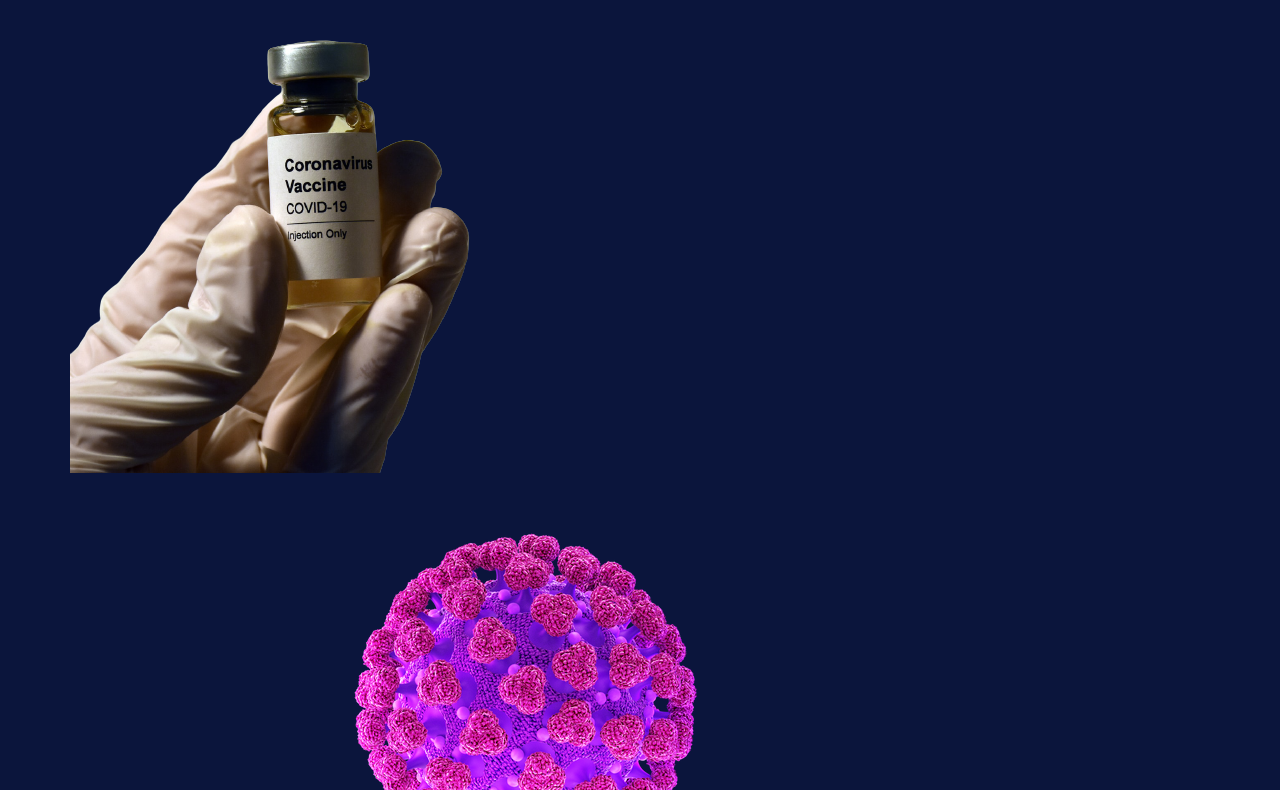
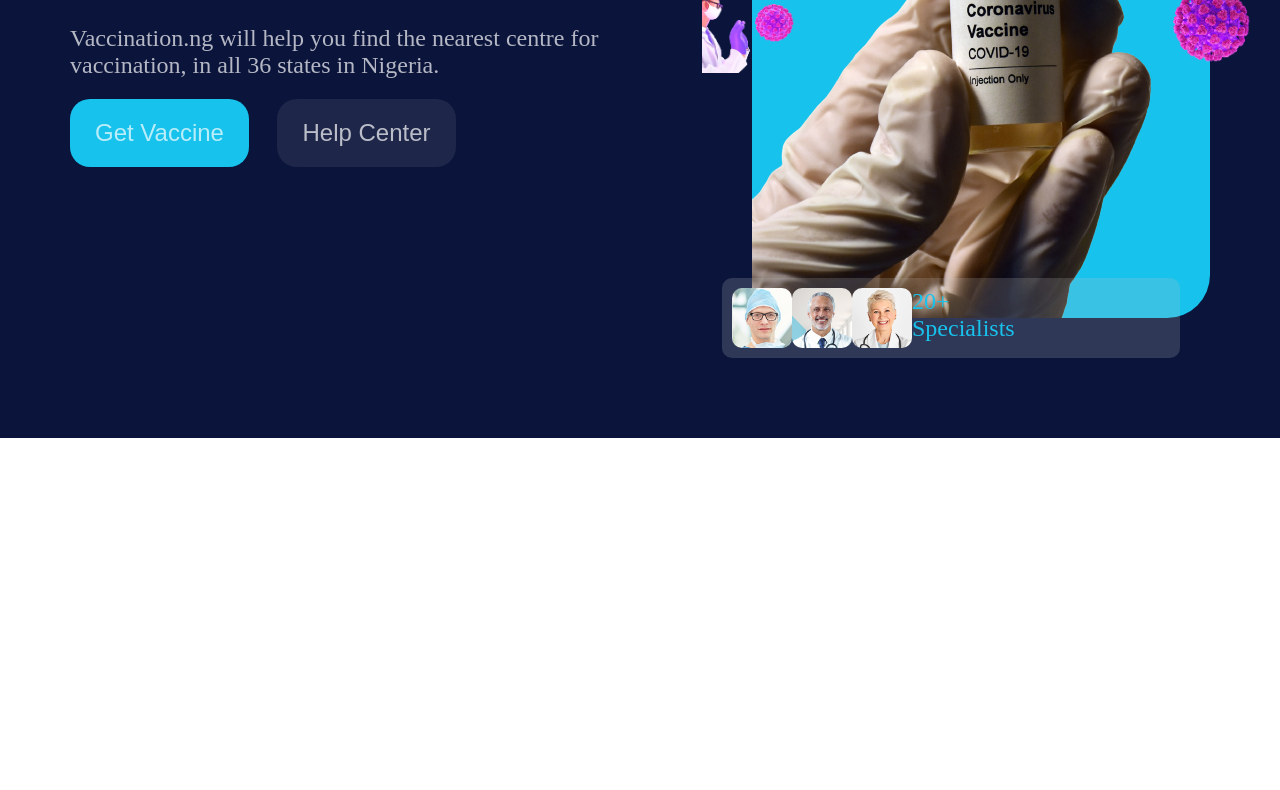
Before and after one commit to Satish9047/lf-assignment-3, a website: page index.html in a window 1280 px wide. Shown: the part 376-1166 px from the top of the page. After the commit the page ends 814 px from the top, so only its background shows below. Drawn offline with Linux system fonts and the light colour scheme.

Commit message:
updates on banner

```diff
--- a/index.html
+++ b/index.html
@@ -24,8 +24,6 @@
                         <li><a href="#">Contact us</a></li>
                         <!-- Add more navigation links as needed -->
                     </ul>
-
-
                 </nav>
 
                 <!-- button -->
@@ -41,33 +39,31 @@
 
         <!-- main -->
         <main>
-            <banner>
-                <div>
+            <banner class="banner">
+                <aside class="banner__aside1">
                     <p>Get Vaccinated. Boost your Immune System</p>
-                    <h1>COVID-19 Vaccination Got Easier With, Vaccination.ng</h1>
-                    <p>Vaccination.ng will help you find the nearest centre for vaccination, in all 36 states in Nigeria.</p>
-                    <button>Get Vaccine</button><button>Help Center</button>
-                </div>
-                <div>
-                    <figure>
-                        <img src="./assets/image/banner-img.png" alt="vaccine image">
-                    </figure>
-                    <figure>
-                        <img src="./assets/image/banner-sml-right.png" alt="small image">
-                    </figure>
-                    <figure>
-                        <img src="./assets/image/banner-sml-img.png" alt="small image">
-                    </figure>
-                    <div>
-                        <img src="./assets/image/banner-tny-img.png" alt="small people">
-                        <img src="./assets/image/banner-tny-img1.png" alt="small people">
-                        <img src="./assets/image/banner-tny-img2.png" alt="small people">
+                    <h1>COVID-19 Vaccination Got Easier With, <span>Vaccination.ng</span></h1>
+                    <p class="banner__aside1__p2">Vaccination.ng will help you find the nearest centre for vaccination, in all 36 states in Nigeria.</p>
+                    <button class="banner__aside1__btn1">Get Vaccine</button><button class="banner__aside1__btn2">Help Center</button>
+                </aside>
+                <aside class="banner__aside2">
+                    <div class="banner__aside2__fig">
+                        <img class="banner__aside2__fig__main" src="./assets/image/banner-img.png" alt="vaccine image">
+
+                        <img class="banner__aside2__fig__img1" src="./assets/image/banner-sml-right.png" alt="small image">
+
+                        <img class="banner__aside2__fig__img2" src="./assets/image/banner-sml-img.png" alt="small image">
+                    </div>
+                    <div class="banner__aside2__div">
+                        <img class="banner__aside2__div__img" src="./assets/image/banner-tny-img.png" alt="small people">
+                        <img class="banner__aside2__div__img" src="./assets/image/banner-tny-img1.png" alt="small people">
+                        <img class="banner__aside2__div__img" src="./assets/image/banner-tny-img2.png" alt="small people">
                         <div>
                             <p>20+</p>
                             <p>Specialists</p>
                         </div>
                     </div>
-                </div>
+                </aside>
             </banner>
         </main>
         <!-- main -->
--- a/styles/scss/main.scss
+++ b/styles/scss/main.scss
@@ -5,3 +5,4 @@
 @import "./partcial/utils";
 @import "./partcial/base";
 @import "./partcial/header";
+@import "./partcial/banner";
--- a/styles/scss/partcial/_banner.scss
+++ b/styles/scss/partcial/_banner.scss
@@ -0,0 +1,121 @@
+@mixin image-icon{
+    width: 100px;
+    height: 100px;
+    object-fit: cover;
+}
+
+@mixin btn-custom{
+    border-radius: 20px;
+    border: none;
+    color: $secondary-color;
+    font-size: map-get($paragraph-size, small);
+    @media only screen and (min-width: 767px) {
+        font-size: map-get($paragraph-size, medium);
+    }
+
+    @media only screen and (min-width: 991px){
+        font-size: map-get($paragraph-size, large);
+    }
+}
+.banner{
+    display: flex;
+    flex-direction: column;
+    justify-content: center;
+    width: 100%;
+    padding: 30px 0px;
+    justify-content: space-between;
+    gap: 50px;
+    @media only screen and (min-width: 991px) {
+        flex-direction: row;
+    }
+
+    &__aside1{
+        max-width: 100%;
+        @media only screen and (min-width: 991px) {
+            max-width: 50%;
+        }
+
+        &__p1{
+            color: $primary-color;
+        }
+
+        &__p2{
+            color: $secondary-color;
+            padding: 20px 0px;
+        }
+
+        &__btn1{
+            background-color: $primary-color;
+            @include btn-custom
+        }
+        &__btn2{
+            background-color: #C4C4C41A;
+            margin-left: 5%;
+            @include btn-custom;
+        }
+
+    }
+
+    &__aside2{
+        display: flex;
+        flex-direction: column;
+        justify-content: center;
+
+        &__fig{
+            border-radius: 43px;
+            background-color: $primary-color;
+            object-fit: cover;
+            display: flex;
+            justify-content: center;
+            min-width: 256px;
+            position: relative;
+
+
+
+            &__main1{
+                width: auto;
+            }
+
+            &__img1{
+                @include image-icon;
+                position: absolute;
+                right: -50px;
+                top: 200px;
+            }
+
+            &__img2{
+                @include image-icon;
+                position: absolute;
+                top: 200px;
+                left: -50px;
+            }
+        }
+
+        &__div{
+            display: flex;
+            padding: 10px;
+            justify-content: start;
+            background-color: $bg-full-transparent;
+            position: relative;
+            bottom: 40px;
+            left: -30px;
+            border-radius: 10px;
+            width: auto;
+
+            &__img{
+                width: 60px;
+                height: 60px;
+                border-radius: 10px;
+                align-items: center;
+                justify-content: center;
+                object-fit: cover;
+            }
+            &__info{
+                margin-left: 20px;
+            }
+        }
+    }
+
+
+
+}
--- a/styles/scss/partcial/_base.scss
+++ b/styles/scss/partcial/_base.scss
@@ -1,6 +1,7 @@
 h1{
     font-size: map-get($title-size, small);
     color: #fff;
+    padding: 20px 0px;
 
     @media only screen and (min-width: 767px) {
         font-size: map-get($title-size, medium);
@@ -12,6 +13,7 @@ h1{
 
 p{
     font-size: map-get($paragraph-size, small );
+    color: $primary-color;
 
     @media only screen and (min-width: 767px) {
         font-size: map-get($paragraph-size, medium);
--- a/styles/scss/partcial/_header.scss
+++ b/styles/scss/partcial/_header.scss
@@ -25,7 +25,7 @@
     &__btn{
         background-color: $bg-semi-transparent;
         color: $primary-color;
-        border-radius: 50px;
+        border-radius: 20px;
         font-weight: 700;
         border: none;
         font-size: 18px;
--- a/styles/scss/partcial/_variables.scss
+++ b/styles/scss/partcial/_variables.scss
@@ -1,3 +1,15 @@
+// color for text
+$primary-color: #17C2EC;
+$secondary-color: #FFFFFFB2;
+// color for header(h1)
+$title-bg-color: #0B153C;
+
+// transpaprent color that used in button
+$bg-semi-transparent: #C4C4C41A;
+$bg-full-transparent:#C4C4C433;
+
+
+// h1 text size
 $title-size: (
     "small": 24px,
     "medium": 36px,
@@ -6,6 +18,7 @@ $title-size: (
 $title-font-weight: (
     "large": 800px,
     "small":700px);
+
 $all-font-family: Montserrat;
 
 $paragraph-size: (
@@ -13,7 +26,3 @@ $paragraph-size: (
     "medium": 20px,
     "large": 24px
 );
-
-$primary-color: #17C2EC;
-$bg-semi-transparent: #C4C4C41A;
-$title-bg-color: #0B153C;
```
Also changed, not shown: styles/main.css, 1 other file.
